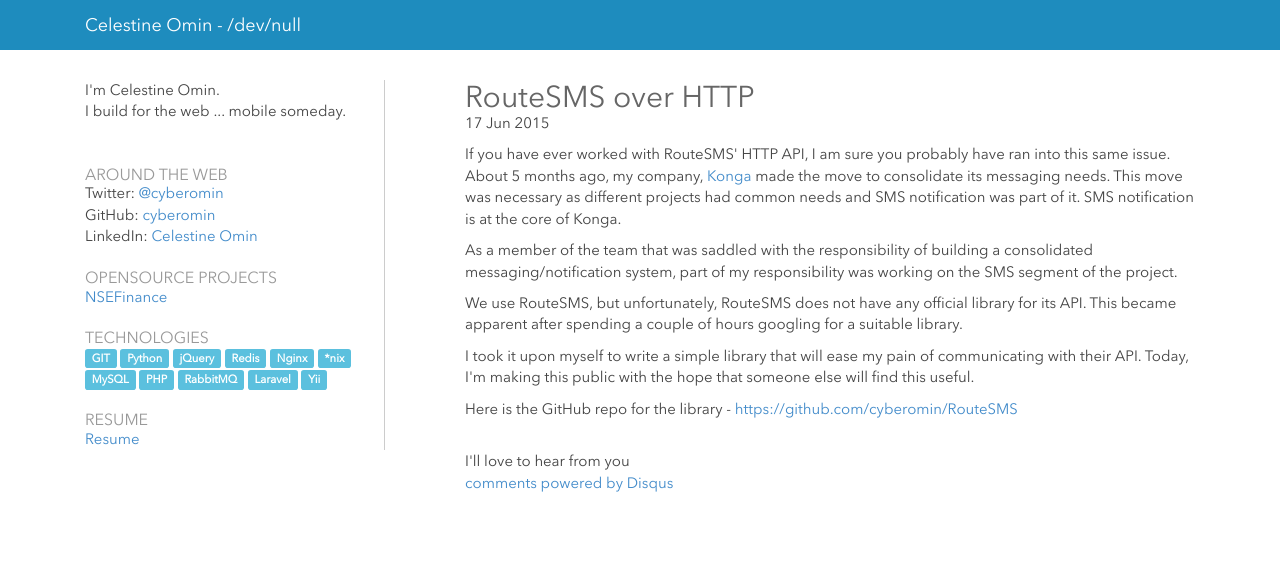
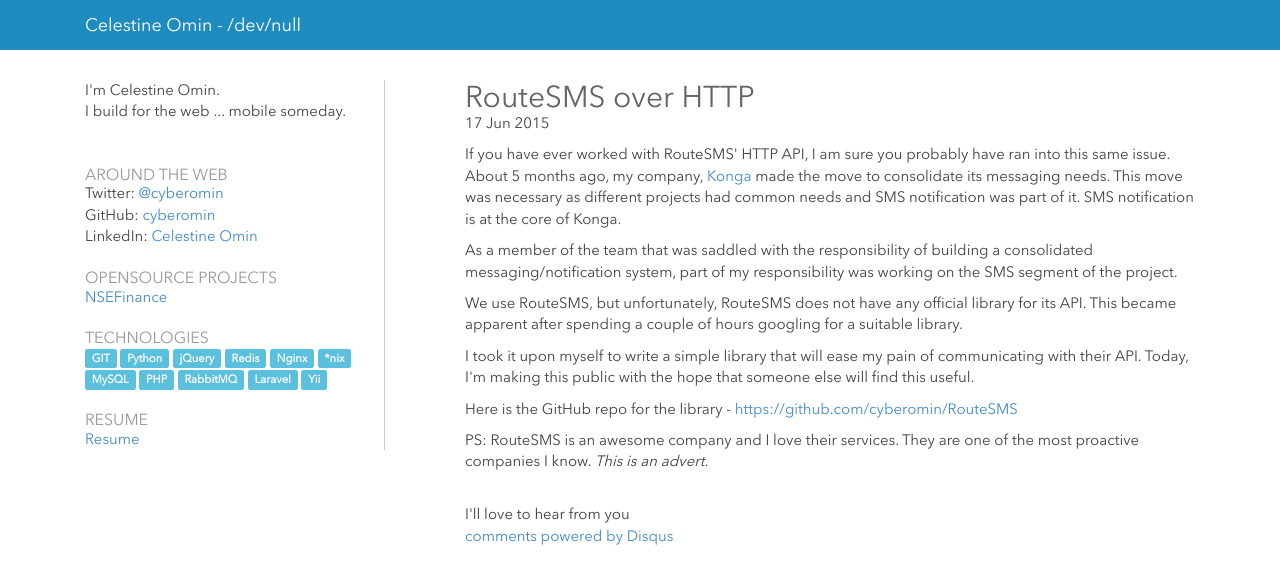
Before and after one commit to cyberomin/cyberomin.github.io, a Jekyll site: the page built from _posts/2015-06-17-route-sms.markdown, in a window 1280 px wide. Shown: the top 584 px of the page. Built offline with Jekyll 4.4.1, drawn with Linux system fonts in a browser that asks for light colours; some web fonts are replaced; Markdown is read by kramdown in place of the engine named in the settings; comment, search, counter and statistics services are not loaded.

Commit message:
Added PS

```diff
--- a/_posts/2015-06-17-route-sms.markdown
+++ b/_posts/2015-06-17-route-sms.markdown
@@ -15,5 +15,10 @@
 <p>I took it upon myself to write a simple library that will ease my pain of communicating with their API. Today, I'm making this public with the hope that someone else will find this useful.
 </p>
 
-<p>Here is the GitHub repo for the library - <a href="https://github.com/cyberomin/RouteSMS">
-https://github.com/cyberomin/RouteSMS</a>
+<p>Here is the GitHub repo for the library - <a href="https://github.com/cyberomin/RouteSMS" target="_blank">
+https://github.com/cyberomin/RouteSMS</a></p>
+
+<p>
+	PS: RouteSMS is an awesome company and I love their services. They are one of the most proactive companies I know.
+	<em>This is an advert.</em>
+</p>
```
